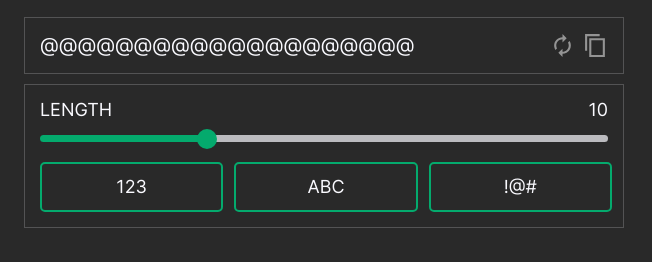
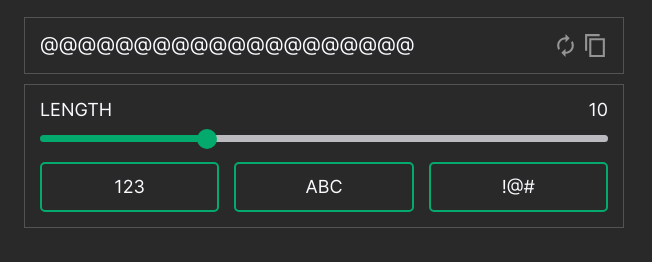
Before and after one commit to mmv-774/password-generator, a React app: page / in a window 1280 px wide. Shown: the part 204-466 px from the top of the page, 316-968 px from the left. Built offline with nearby package versions, Linux system fonts and the light colour scheme; a web font is replaced by a local one.

Commit message:
переделать некоторые компоненты
новый компонент Button
новый компонент GridContainer
удален компонент CheckboxList

```diff
--- /dev/null
+++ b/src/components/Button.js
@@ -0,0 +1,11 @@
+import PropTypes from 'prop-types';
+
+function Button({ icon }) {
+  return <button className='button' style={{ backgroundImage: `url(${icon})` }} />;
+}
+
+Button.propTypes = {
+  icon: PropTypes.string.isRequired,
+};
+
+export default Button;
--- a/src/components/CheckboxList.js
+++ /dev/null
@@ -1,17 +0,0 @@
-import PropTypes from 'prop-types';
-
-const CheckboxList = ({ checkboxes }) => {
-  return (
-    <ul className='checkbox-list'>
-      {checkboxes.map((checkbox, index) => (
-        <li key={index}>{checkbox}</li>
-      ))}
-    </ul>
-  );
-};
-
-CheckboxList.propTypes = {
-  checkboxes: PropTypes.arrayOf(PropTypes.element).isRequired,
-};
-
-export default CheckboxList;
--- /dev/null
+++ b/src/components/GridContainer.js
@@ -0,0 +1,34 @@
+import PropTypes from 'prop-types';
+
+const GridContainer = ({ items, width, gap, columns }) => {
+  const style = {
+    width: width,
+    gap: gap,
+    gridTemplateColumns: `repeat(${columns}, 1fr)`,
+  };
+
+  return (
+    <ul className='grid-container' style={style}>
+      {items.map((item, index) => (
+        <li className='grid-container-item' key={index}>
+          {item}
+        </li>
+      ))}
+    </ul>
+  );
+};
+
+GridContainer.propTypes = {
+  items: PropTypes.arrayOf(PropTypes.element).isRequired,
+  width: PropTypes.string,
+  gap: PropTypes.string,
+  columns: PropTypes.number,
+};
+
+GridContainer.defaultProps = {
+  width: '100%',
+  gap: '15px',
+  columns: 2,
+};
+
+export default GridContainer;
--- a/src/components/Options.js
+++ b/src/components/Options.js
@@ -1,6 +1,6 @@
 import Slider from './Slider';
 import Checkbox from './Checkbox';
-import CheckboxList from './CheckboxList';
+import GridContainer from './GridContainer';
 
 const Options = () => {
   const checkboxes = [
@@ -12,7 +12,7 @@ const Options = () => {
   return (
     <div className='options'>
       <Slider min={6} max={20} value={10} />
-      <CheckboxList checkboxes={checkboxes} />
+      <GridContainer items={checkboxes} columns={3} />
     </div>
   );
 };
--- a/src/components/Result.js
+++ b/src/components/Result.js
@@ -1,15 +1,20 @@
+import refresh from '../images/refresh-btn-icon.svg';
+import copy from '../images/copy-btn-icon.svg';
+import Button from "./Button";
+import GridContainer from './GridContainer';
+
 const Result = () => {
+  const buttons = [
+    <Button icon={refresh} />,
+    <Button icon={copy} />,
+  ];
+
+
+
   return (
     <div className='result'>
       <p className='result__text'>@@@@@@@@@@@@@@@@@@@@</p>
-      <ul className='result__buttons-container'>
-        <li className='result__buttons-container-item'>
-          <button className='result__button result__button_action_refresh' />
-        </li>
-        <li className='result__buttons-container-item'>
-          <button className='result__button result__button_action_copy' />
-        </li>
-      </ul>
+      <GridContainer items={buttons} columns={2} gap={'5px'}/>
     </div>
   );
 };
--- a/src/index.css
+++ b/src/index.css
@@ -2,10 +2,11 @@
 @import url('./fonts/fonts.css');
 @import url('./styles/App.css');
 @import url('./styles/Box.css');
+@import url('./styles/Button.css');
 @import url('./styles/Checkbox.css');
-@import url('./styles/CheckboxList.css');
 @import url('./styles/Common.css');
 @import url('./styles/Generator.css');
+@import url('./styles/GridContainer.css');
 @import url('./styles/Layout.css');
 @import url('./styles/Options.css');
 @import url('./styles/Result.css');
--- /dev/null
+++ b/src/styles/Button.css
@@ -0,0 +1,30 @@
+.button {
+  width: 25px;
+  height: 25px;
+  background: none;
+  color: inherit;
+  border: none;
+  padding: 0;
+  cursor: pointer;
+  outline: none;
+  background-size: 25px;
+  background-repeat: no-repeat;
+  background-position: center;
+  opacity: 0.5;
+  transition: opacity 0.3s linear;
+}
+
+@media screen and (max-width: 550px) {
+  .button {
+    width: 100%;
+    height: 45px;
+    background-color: #04aa6d;
+    background-size: 25px;
+    border-radius: 5px;
+    opacity: 1;
+  }
+}
+
+.button:hover {
+  opacity: 1;
+}
--- a/src/styles/CheckboxList.css
+++ /dev/null
@@ -1,9 +0,0 @@
-.checkbox-list {
-  width: 100%;
-  margin: 0;
-  padding: 0;
-  list-style: none;
-  display: grid;
-  grid-template-columns: repeat(3, 1fr);
-  gap: 15px;
-}
--- /dev/null
+++ b/src/styles/GridContainer.css
@@ -0,0 +1,10 @@
+.grid-container {
+  margin: 0;
+  padding: 0;
+  list-style: none;
+  display: grid;
+}
+
+.grid-container-item {
+  display: flex;
+}
--- a/src/styles/Result.css
+++ b/src/styles/Result.css
@@ -1,12 +1,12 @@
 .result {
-  display: flex;
-  justify-content: space-between;
-  align-items: center;
+  display: grid;
+  grid-template-columns: 1fr 55px;
 }
 
 @media screen and (max-width: 550px) {
   .result {
-    flex-direction: column;
+    grid-template-columns: 100%;
+    grid-auto-rows: auto;
     row-gap: 15px;
   }
 }
@@ -15,6 +15,7 @@
   margin: 0;
   font-size: 20px;
   font-weight: 400;
+  line-height: 1.1;
   max-width: 500px;
   overflow-wrap: break-word;
 }
@@ -23,72 +24,5 @@
   .result__text {
     font-size: calc(18px + (20 - 18) * (100vw - 320px) / (550 - 320));
     max-width: 100%;
-    width: 100%;
   }
 }
-
-.result__buttons-container {
-  width: 58px;
-  margin: 0;
-  padding: 0;
-  list-style: none;
-  display: flex;
-  align-items: center;
-  justify-content: space-between;
-}
-
-@media screen and (max-width: 550px) {
-  .result__buttons-container {
-    width: 100%;
-    column-gap: 5px;
-  }
-}
-
-.result__buttons-container-item {
-  display: flex;
-}
-
-@media screen and (max-width: 550px) {
-  .result__buttons-container-item {
-    width: 100%;
-  }
-}
-
-.result__button {
-  width: 25px;
-  height: 25px;
-  background: none;
-  color: inherit;
-  border: none;
-  padding: 0;
-  cursor: pointer;
-  outline: none;
-  background-size: contain;
-  background-repeat: no-repeat;
-  background-position: center;
-  opacity: 0.5;
-  transition: opacity 0.3s linear;
-}
-
-@media screen and (max-width: 550px) {
-  .result__button {
-    width: 100%;
-    height: 45px;
-    background-color: #04aa6d;
-    background-size: 25px;
-    border-radius: 5px;
-    opacity: 1;
-  }
-}
-
-.result__button:hover {
-  opacity: 1;
-}
-
-.result__button_action_refresh {
-  background-image: url('../images/refresh-btn-icon.svg');
-}
-
-.result__button_action_copy {
-  background-image: url('../images/copy-btn-icon.svg');
-}
```
